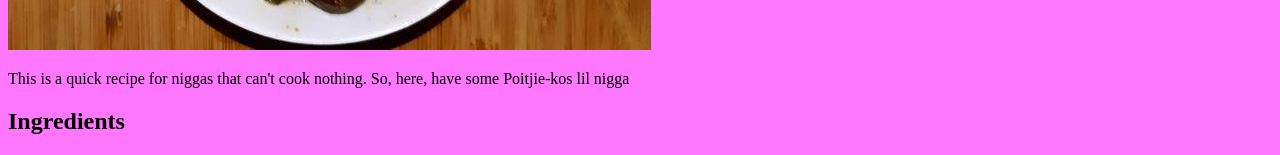
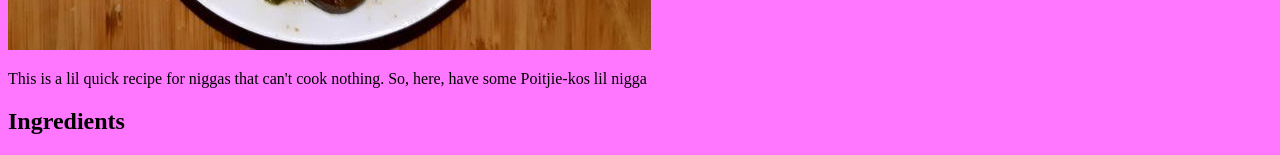
Before and after one commit to Vukosi16/odin-recipes, a plain HTML site: page recipes/poitjie-recipe.html in a window 1280 px wide. Shown: the part 458-613 px from the top of the page. Drawn offline with Linux system fonts and the light colour scheme; files that its build step writes are made by us from their sources; files whose address does not match are found by name.

Commit message:
Just test if fixes for the branch worked

```diff
--- a/recipes/poitjie-recipe.html
+++ b/recipes/poitjie-recipe.html
@@ -11,7 +11,7 @@
 
     <img alt="poitjie-kos-picture" src="./images/poitjie-kos.jpg">
 
-    <p>This is a quick recipe for niggas that can't cook nothing. So, here, have some Poitjie-kos lil nigga</p>
+    <p>This is a lil quick recipe for niggas that can't cook nothing. So, here, have some Poitjie-kos lil nigga</p>
 
     <h2>Ingredients</h2>
     <ul>
```
